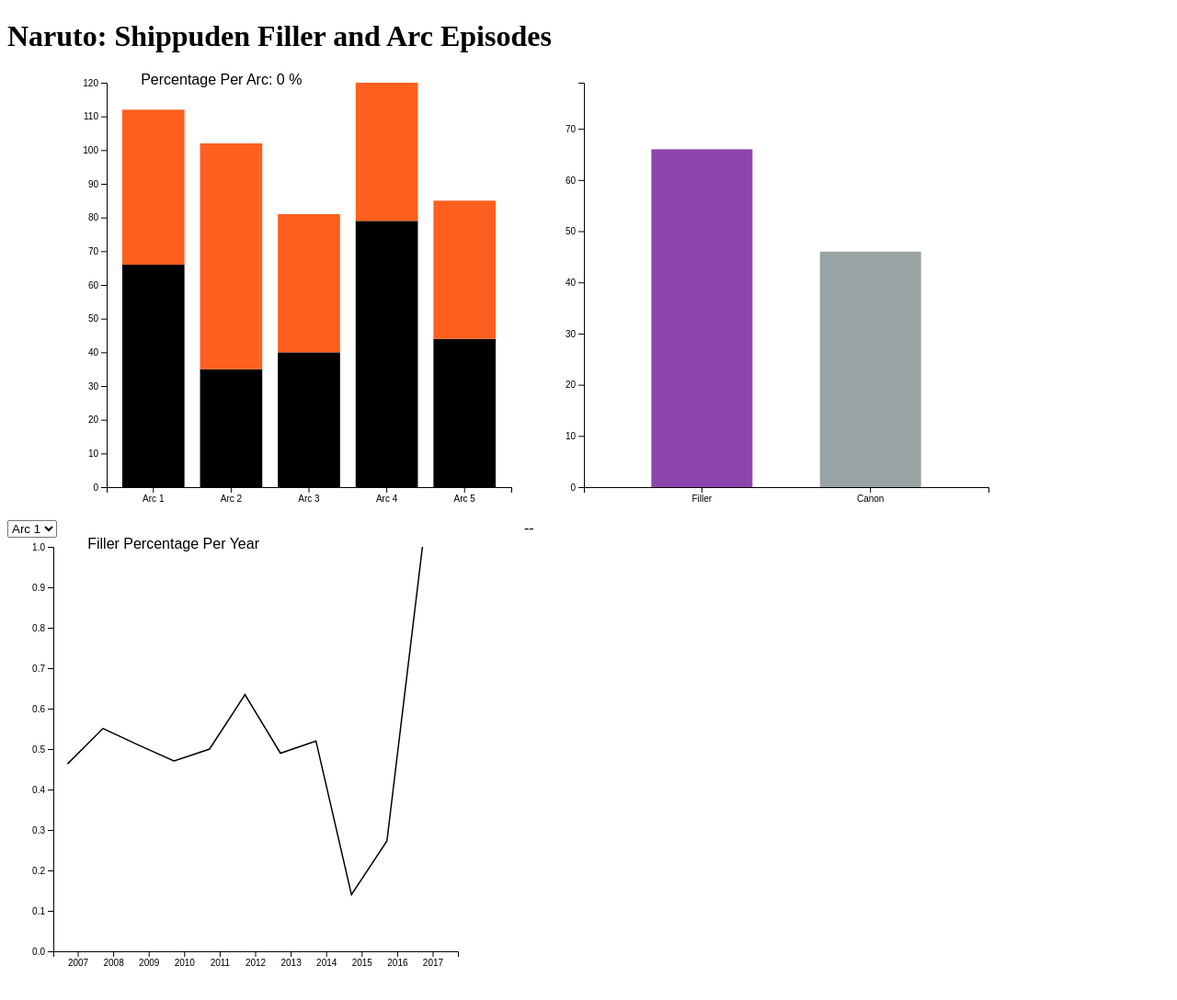
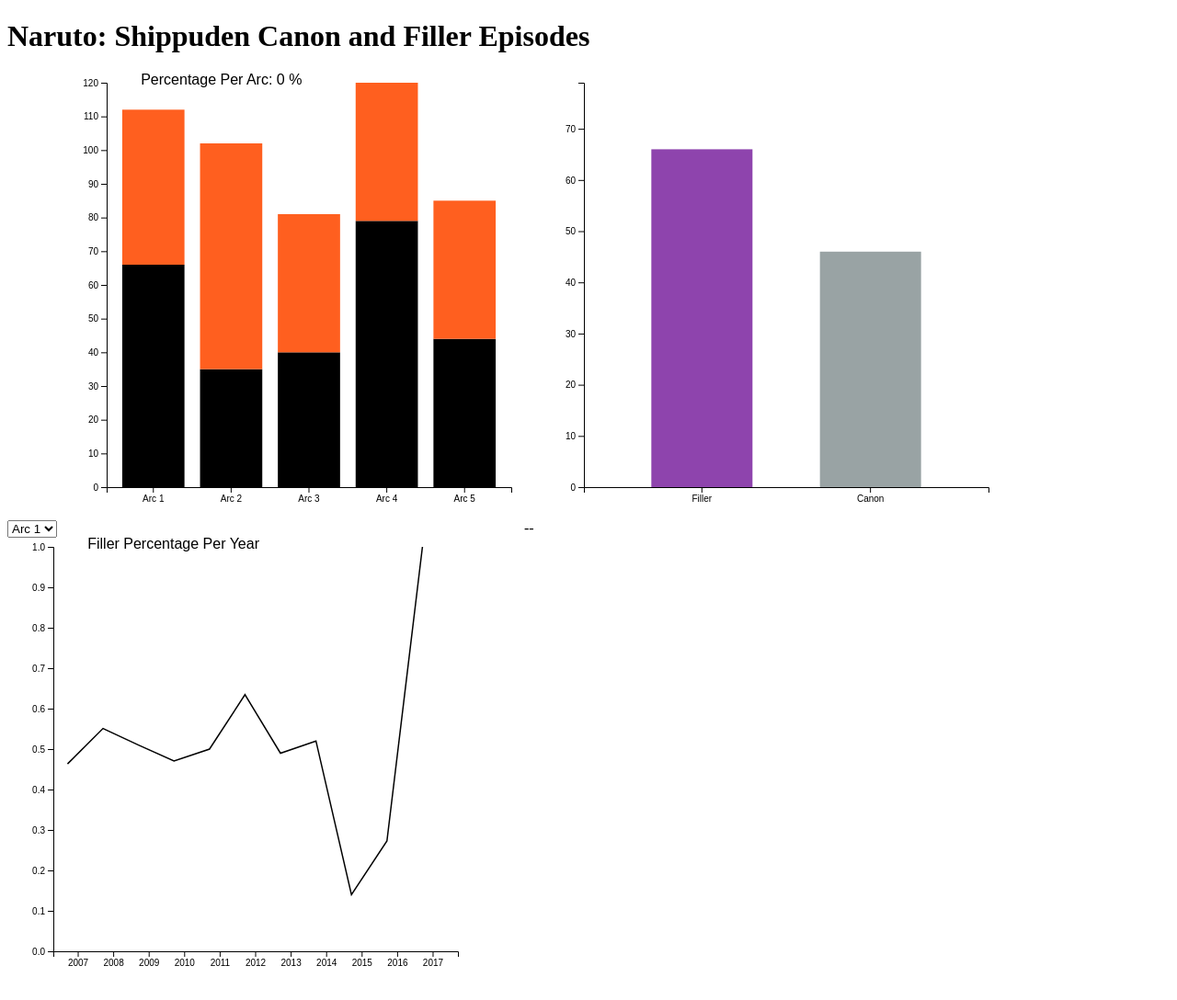
Before and after one commit to JBarr42/4030-Project, a plain HTML site: page index.html in a window 1280 px wide. Shown: the top 1088 px of the page at 92% size. Drawn offline with nearby package versions, Linux system fonts and the light colour scheme.

Commit message:
Update index.html

```diff
--- a/index.html
+++ b/index.html
@@ -6,7 +6,7 @@
     <script src="https://d3js.org/d3.v7.min.js"></script>
   </head>
   <body>
-    <h1>Naruto: Shippuden Filler and Arc Episodes</h1>
+    <h1>Naruto: Shippuden Canon and Filler Episodes</h1>
 
     <!-- Initialize a select button -->
     <select id="selectButton"></select>
```
